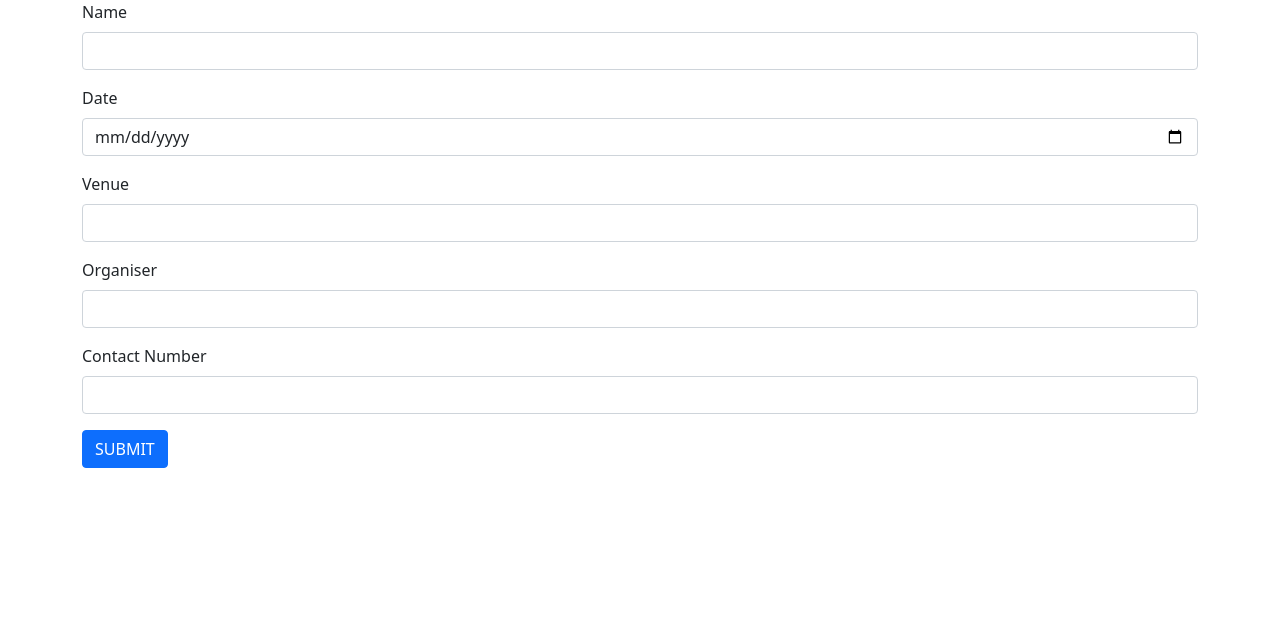
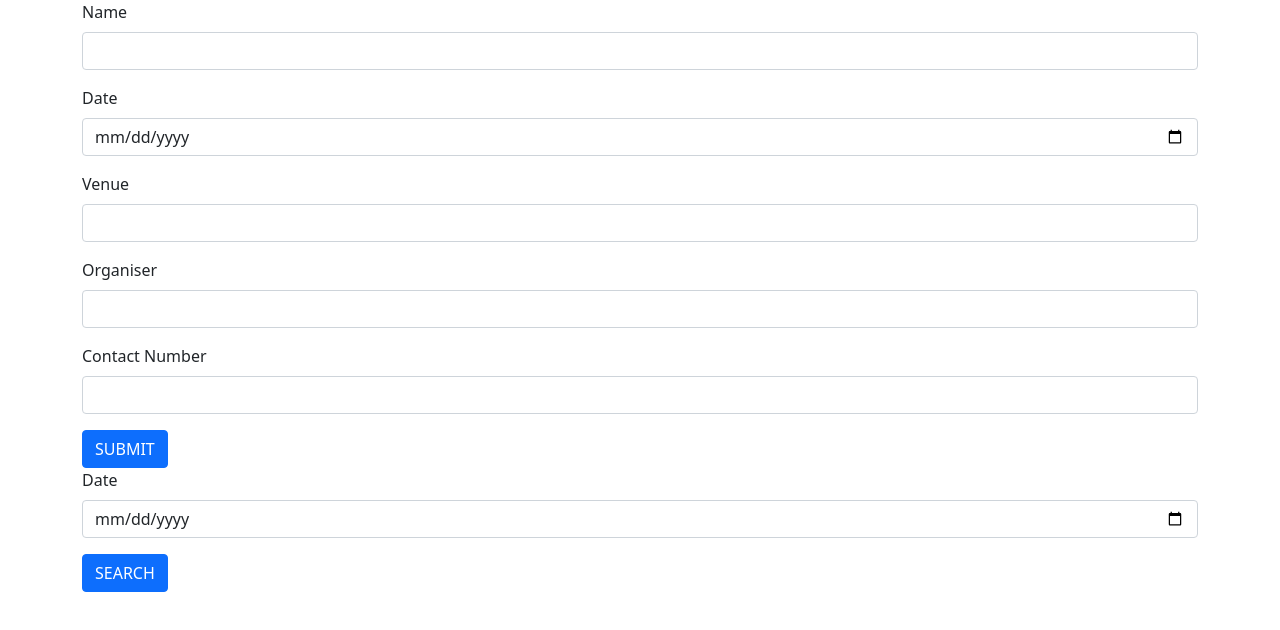
Before and after one commit to anjalireghunath/Event_Management_ReactApp, a React (Create React App) app: page / in a window 1280 px wide. Shown: the top 630 px of the page. Built offline with nearby package versions, Linux system fonts and the light colour scheme.

Commit message:
search_event

```diff
--- a/src/App.js
+++ b/src/App.js
@@ -3,11 +3,13 @@ import './App.css';
 import 'bootstrap/dist/css/bootstrap.min.css';
 import 'bootstrap/dist/js/bootstrap.bundle.min.js';
 import AddEvents from './components/AddEvents';
+import SearchEvent from './components/SearchEvent';
 
 function App() {
   return (
    <div>
 <AddEvents/>
+<SearchEvent/>
    </div>
   );
 }
--- /dev/null
+++ b/src/components/SearchEvent.js
@@ -0,0 +1,32 @@
+import React, { useState } from 'react'
+
+const SearchEvent = () => {
+    var [dates,setDates]=useState("")
+    const searchData=()=>{
+        const data={"date":dates}
+        console.log(data)
+    }
+  return (
+    <div>
+
+<div className="container">
+    <div className="row">
+        <div className="col col-12 col-sm-12 col-md-12 col-lg-12 col-xl-12 col-xxl-12">
+            <div className="row g-3">
+                <div className="col col-12 col-sm-12 col-md-12 col-lg-12 col-xl-12 col-xxl-12">
+                    <label for="" className="form-label">Date</label>
+                    <input onChange={(a)=>{setDates(a.target.value)}} type="date" name="" id="" className="form-control"/>
+                </div>
+                <div className="col col-12 col-sm-12 col-md-12 col-lg-12 col-xl-12 col-xxl-12">
+                    <button onClick={searchData} className="btn btn-primary">SEARCH</button>
+                </div>
+            </div>
+        </div>
+    </div>
+</div>
+
+    </div>
+  )
+}
+
+export default SearchEvent
```
Also changed, not shown: public/test.html (+3 -19 lines).
